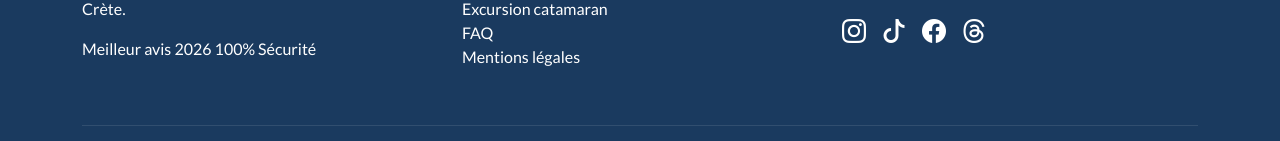
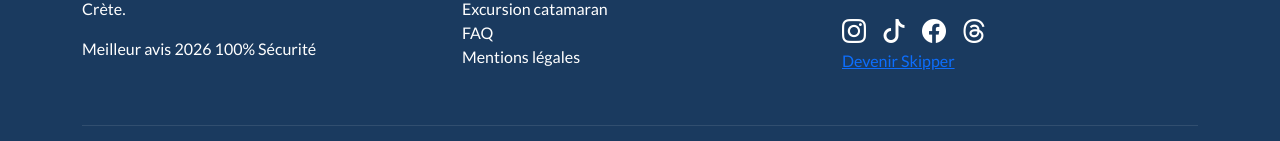
Before and after one commit to crseogith/bkprei.com, a plain HTML site: page index.html in a window 1280 px wide. Shown: the part 4418-4559 px from the top of the page. Drawn offline with nearby package versions, Linux system fonts and the light colour scheme.

Commit message:
Add link to 'Devenir Skipper' in index.html

```diff
--- a/index.html
+++ b/index.html
@@ -369,6 +369,7 @@
             <i class="bi bi-threads"></i>
           </a>
         </div>
+        <a href="https://tiptopemploi.fr">Devenir Skipper</a>
       </div>
 
     </div>
```
